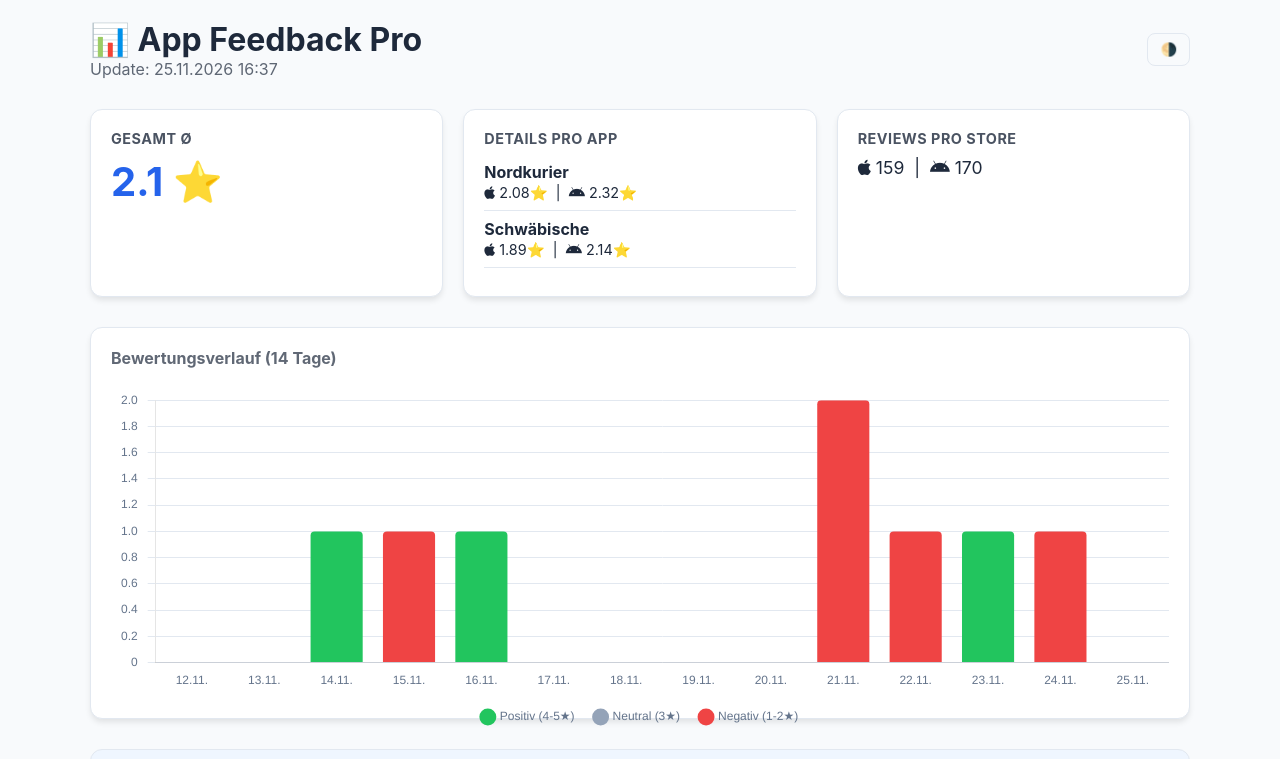
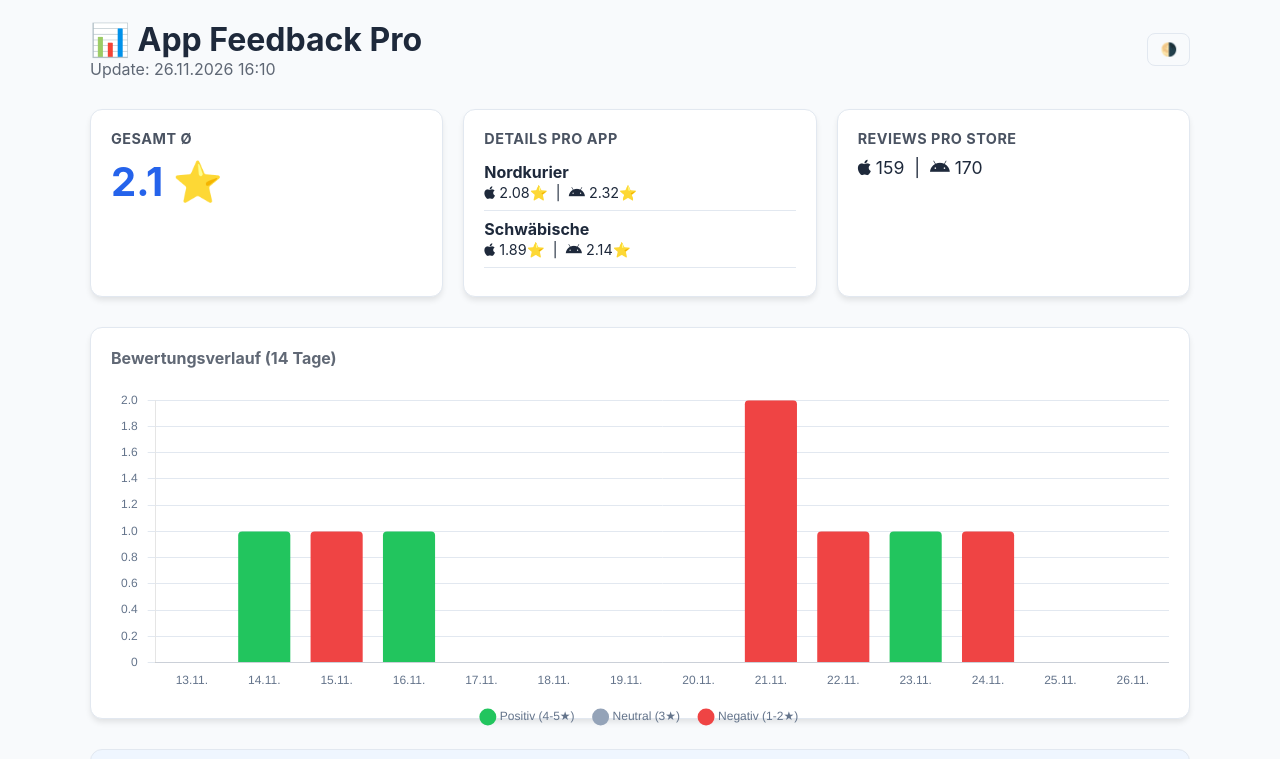
Before and after one commit to Hatozoro/feedback-agent, a plain HTML site: page public/index.html in a window 1280 px wide. Shown: the top 759 px of the page. Drawn offline with nearby package versions, Linux system fonts and the light colour scheme.

Commit message:
Data: Update review history und Dashboard

```diff
--- a/public/index.html
+++ b/public/index.html
@@ -75,7 +75,7 @@
             <header>
                 <div>
                     <h1 style="margin:0;">📊 App Feedback Pro </h1>
-                    <span style="opacity:0.7;">Update: 25.11.2026 16:37</span>
+                    <span style="opacity:0.7;">Update: 26.11.2026 16:10</span>
                 </div>
                 <button class="theme-btn" onclick="toggleTheme()">🌗</button>
             </header>
@@ -253,11 +253,11 @@ Was mich als Abonnent sehr stört ist, dass ich online immer Werbung eingeblende
             let chart = new Chart(ctx, {
                 type: 'bar',
                 data: {
-                    labels: ["12.11.", "13.11.", "14.11.", "15.11.", "16.11.", "17.11.", "18.11.", "19.11.", "20.11.", "21.11.", "22.11.", "23.11.", "24.11.", "25.11."],
+                    labels: ["13.11.", "14.11.", "15.11.", "16.11.", "17.11.", "18.11.", "19.11.", "20.11.", "21.11.", "22.11.", "23.11.", "24.11.", "25.11.", "26.11."],
                     datasets: [
-                        { label: 'Positiv (4-5★)', data: [0, 0, 1, 0, 1, 0, 0, 0, 0, 0, 0, 1, 0, 0], backgroundColor: '#22c55e', borderRadius: 4 },
+                        { label: 'Positiv (4-5★)', data: [0, 1, 0, 1, 0, 0, 0, 0, 0, 0, 1, 0, 0, 0], backgroundColor: '#22c55e', borderRadius: 4 },
                         { label: 'Neutral (3★)', data: [0, 0, 0, 0, 0, 0, 0, 0, 0, 0, 0, 0, 0, 0], backgroundColor: '#94a3b8', borderRadius: 4 },
-                        { label: 'Negativ (1-2★)', data: [0, 0, 0, 1, 0, 0, 0, 0, 0, 2, 1, 0, 1, 0], backgroundColor: '#ef4444', borderRadius: 4 }
+                        { label: 'Negativ (1-2★)', data: [0, 0, 1, 0, 0, 0, 0, 0, 2, 1, 0, 1, 0, 0], backgroundColor: '#ef4444', borderRadius: 4 }
                     ]
                 },
                 options: {
```
